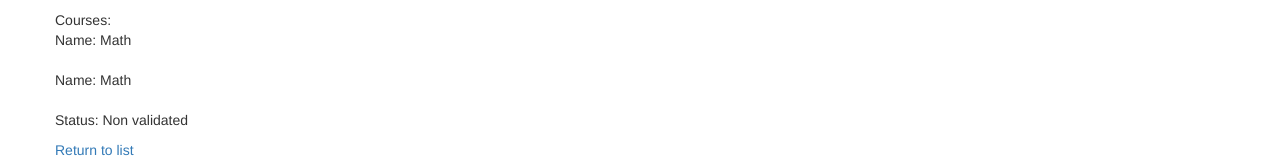
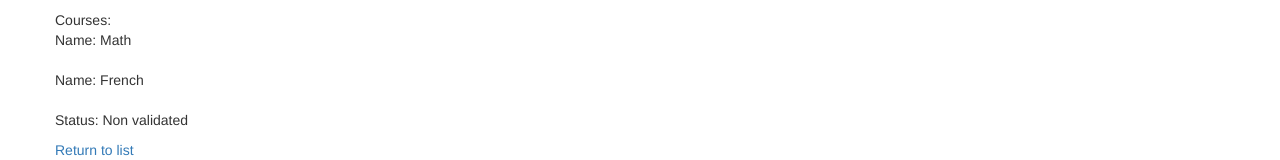
Before and after one commit to sebpivot/AngularGroupProjectAJMS, an Angular app: page /students/1 in a window 1280 px wide. Shown: the part 122-282 px from the top of the page. Built offline with nearby package versions, Linux system fonts and the light colour scheme.

Commit message:
Fixed dispaying problem in coursedetailcomponent

```diff
--- a/src/app/course-detail/course-detail.component.ts
+++ b/src/app/course-detail/course-detail.component.ts
@@ -17,9 +17,9 @@ export class CourseDetailComponent implements OnInit {
   constructor(private courseService: CourseService, private route: ActivatedRoute) { }
 
   ngOnInit() {
-    const id = this.route.snapshot.params.id;
+    /*const id = this.route.snapshot.params.id;
     this.courseName = this.courseService.getCourseById(+id).name;
-    this.courseCredit = this.courseService.getCourseById(+id).credit;
+    this.courseCredit = this.courseService.getCourseById(+id).credit;*/
   }
 
 }
--- a/src/app/services/student.service.ts
+++ b/src/app/services/student.service.ts
@@ -18,7 +18,7 @@ export class StudentService {
       id: 1,
       firstname: 'Julia',
       lastname: 'Gayral',
-      courses: [this.courseService.courses[0], this.courseService.getCourseById(2)],
+      courses: [this.courseService.getCourseById(1), this.courseService.getCourseById(2)],
       status: 'Non validated'
     },
     {
```
Also changed, not shown: src/app/student-details/student-details.component.html (+7 -5 lines).
